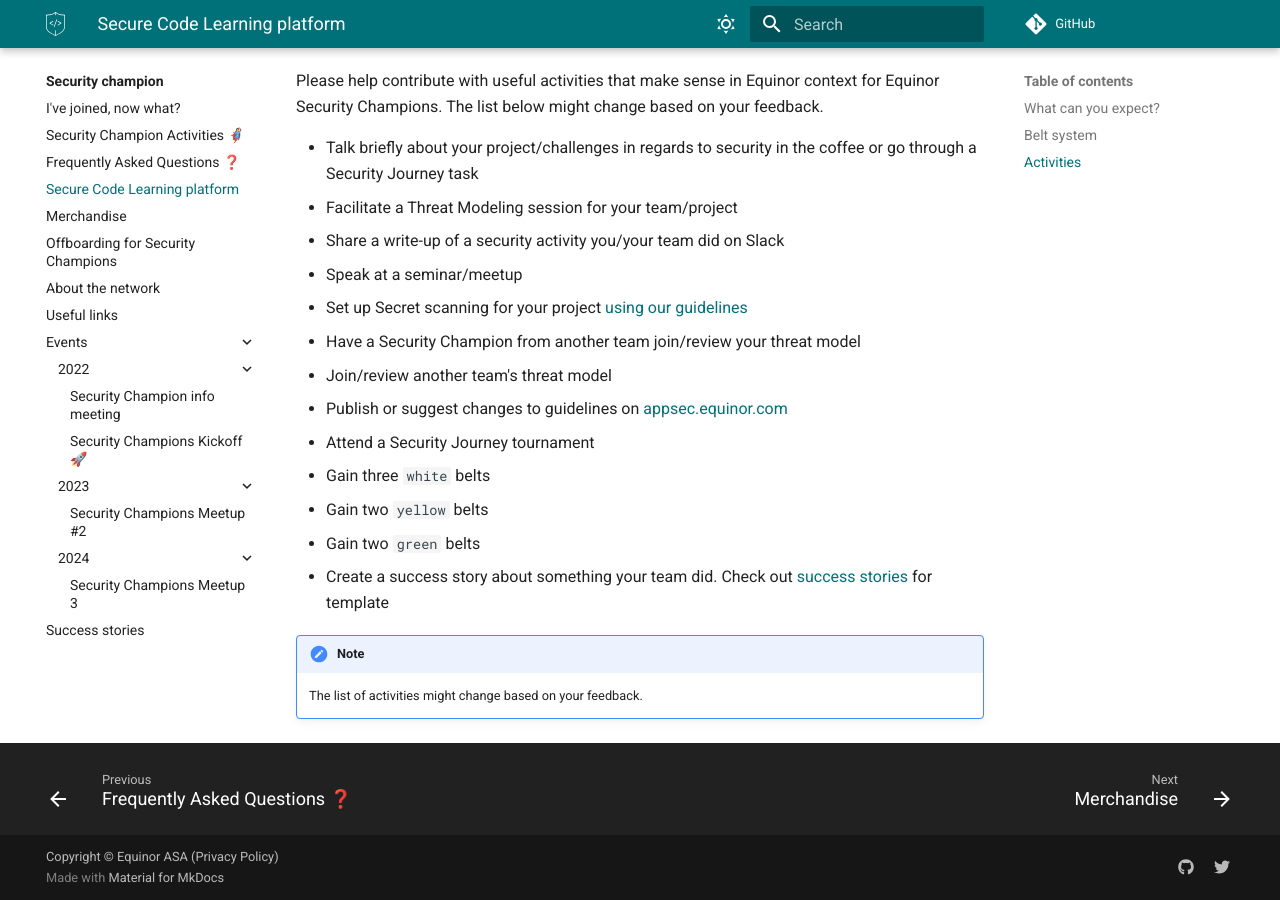
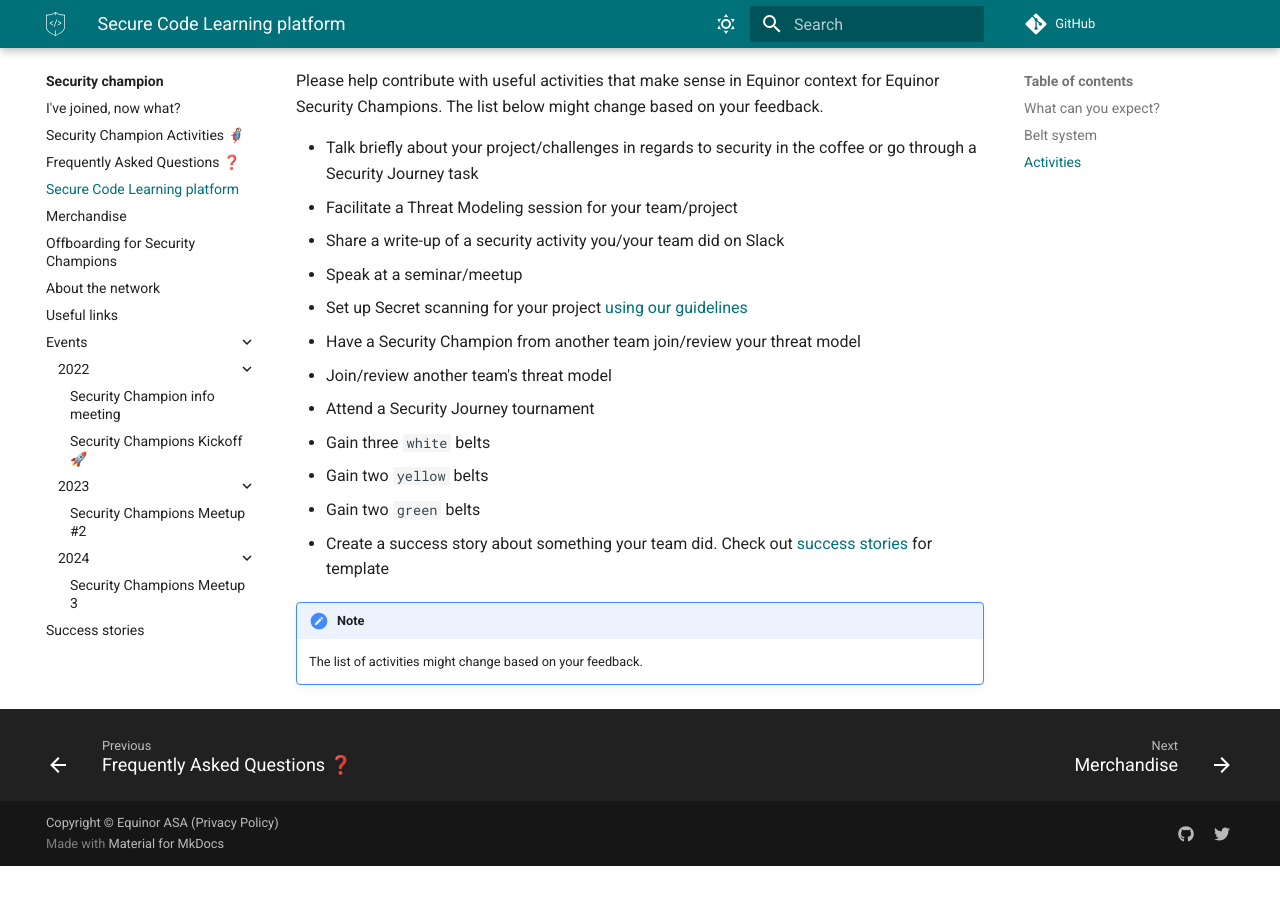
Before and after one commit to equinor/appsec, an MkDocs documentation site: the page built from docs/security-champion/4-learning-platform.md, in a window 1280 px wide and 900 px high, scrolled down 1726 px. Built offline with MkDocs 1.6.1 and Material for MkDocs 9.7.7, drawn with Linux system fonts in a browser that asks for light colours; some web fonts are replaced; comment, search, counter and statistics services are not loaded; after the commit the page ends 2592 px from its top, so only the background shows below that.

Commit message:
docs: remove guideline PR activity

````diff
--- a/docs/security-champion/4-learning-platform.md
+++ b/docs/security-champion/4-learning-platform.md
@@ -53,7 +53,6 @@
 - Set up Secret scanning for your project [using our guidelines](https://appsec.equinor.com/guidelines/secret-scanning/)
 - Have a Security Champion from another team join/review your threat model
 - Join/review another team's threat model
-- Publish or suggest changes to guidelines on [appsec.equinor.com](https://appsec.equinor.com/guidelines/)
 - Attend a Security Journey tournament
 - Gain three ```white``` belts
 - Gain two ```yellow``` belts
````
